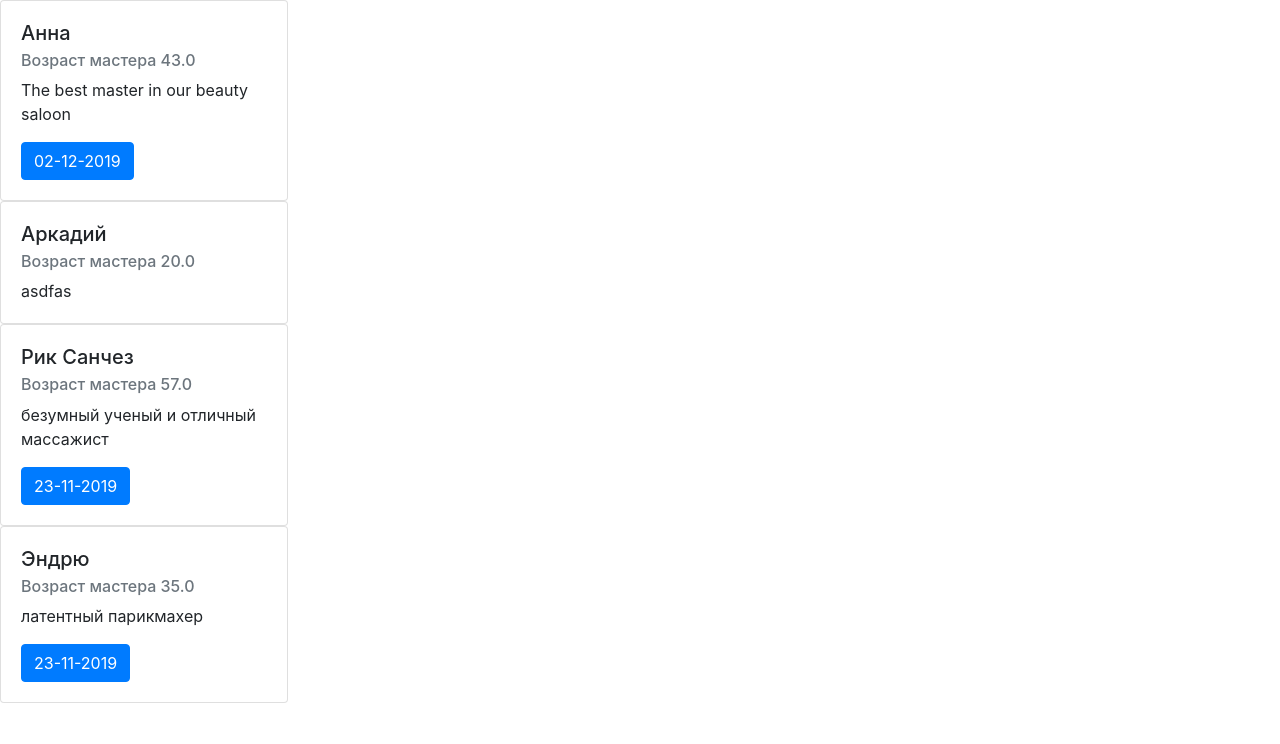
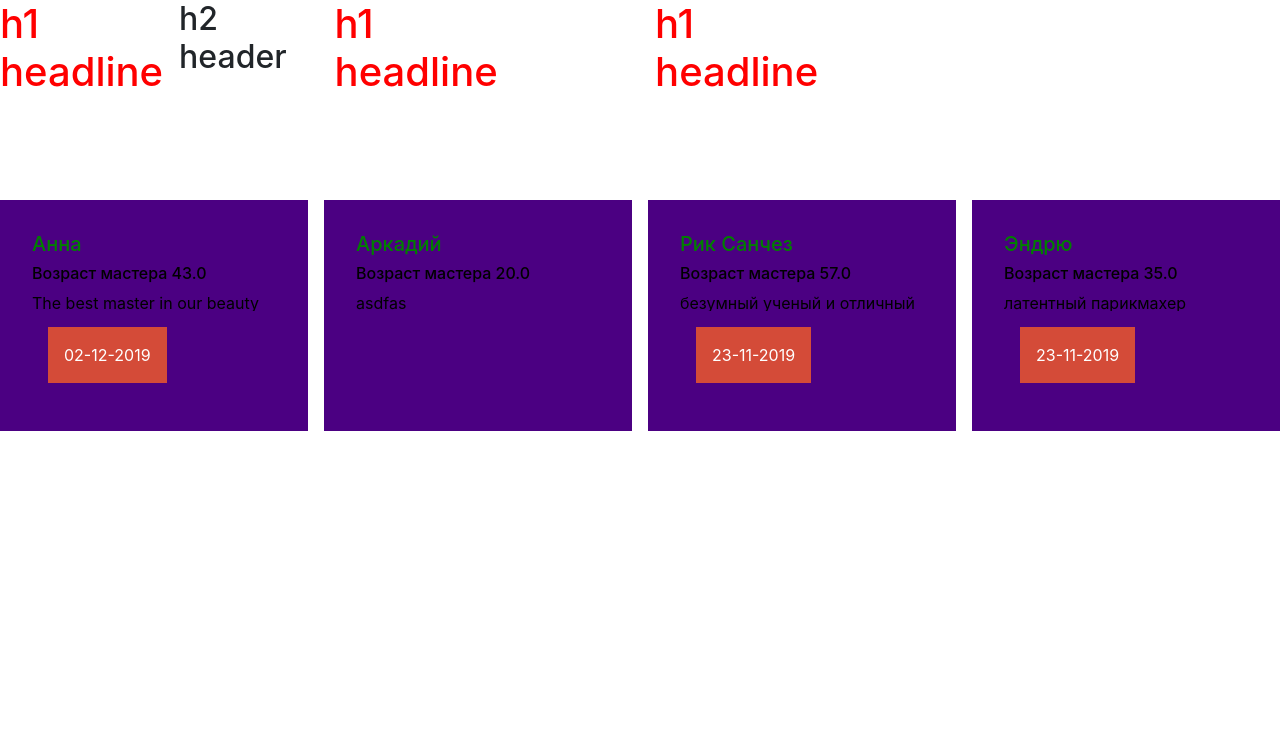
Before and after one commit to razmarinchik/kameliy_beta_repository, a Django app: page /masters/ in a window 1280 px wide. Shown: the part 56-800 px from the top of the page. Run offline with Django 3.2, Linux system fonts and the light colour scheme; data comes from the database, SQL or seed files in the repository; both versions use the stored data as it was after the commit; some libraries are stand-ins or nearby versions.

Commit message:
работа над фронтендом

```diff
--- a/main_app/templates/main_app/base.html
+++ b/main_app/templates/main_app/base.html
@@ -1,8 +1,8 @@
-{% load staticfiles %}
+{% load static %}
 <!DOCTYPE html>
 <html lang="en" dir="ltr">
   <head>
-    <link rel="stylesheet" href="static/css/style.css">
+    <link rel="stylesheet" href="{% static 'css/style.css'%}">
     <link rel="stylesheet" href="https://stackpath.bootstrapcdn.com/bootstrap/4.3.1/css/bootstrap.min.css" integrity="sha384-ggOyR0iXCbMQv3Xipma34MD+dH/1fQ784/j6cY/iJTQUOhcWr7x9JvoRxT2MZw1T" crossorigin="anonymous">
     <meta charset="utf-8">
     <title>
@@ -34,5 +34,6 @@
     {% block content %}
     Base body
     {% endblock %}
+
   </body>
 </html>
--- a/main_app/templates/main_app/find_master.html
+++ b/main_app/templates/main_app/find_master.html
@@ -3,17 +3,42 @@
 Выбор мастера
 {% endblock %}
 {% block content %}
+
+<div class="cardes">
+  <div class="cardes">
+    <h1>h1 headline</h1>
+    <h2>h2 header</h2>
+  </div>
+  <div class="cardes">
+    <h1>h1 headline</h1>
+  </div>
+  <div class="cardes">
+    <h1>h1 headline</h1>
+  </div>
+</div>
+<div class="cardes">
+
+
   {%for master in masters %}
-  <div class="card" style="width: 18rem;">
-  <div class="card-body">
-    <h5 class="card-title">{{master.master_name}}</h5>
-    <h6 class="card-subtitle mb-2 text-muted">Возраст мастера {{master.age}}</h6>
-    <p class="card-text">{{master.description}}</p>
-    {%for time in master.free_time.all %}
+      <div class="master_card">
+        <h5 >{{master.master_name}}</h5>
+        <h6 >Возраст мастера {{master.age}}</h6>
+        <div class="description">
+          <p >{{master.description}}</p>
+        </div>
+        {%for time in master.free_time.all %}
+        <div class="inner_button">
+          <a href= "/record/{{master.id}}/{{time.id}}" class="knopka" type="button">{{time.time|date:"d-m-Y"}}</a>
+        </div>
+        {% endfor %}
+      </div>
 
-    <a href= "/record/{{master.id}}/{{time.id}}" class="btn btn-primary">{{time.time|date:"d-m-Y"}}</a>
+
+
     {% endfor %}
-  </div>
-  </div>
-  {% endfor %}
+</div>
+
+
+
+
 {% endblock %}
--- a/static/css/style.css
+++ b/static/css/style.css
@@ -1,8 +1,43 @@
-h1{
-  color: indigo;
-  background-color: pink;
+h1 {
+  color: red;
 }
 
-.page{
-  padding: 50px;
+.description{
+  height: 20px;
+  overflow: hidden;
 }
+.cardes{
+  display: grid;
+  grid-template-columns: repeat(4, 1fr);
+  grid-auto-rows: minmax(200px,auto);
+  grid-gap: 1em;
+
+
+}
+
+.master_card{
+
+  background-color: indigo;
+  color: black;
+  padding: 2em;
+}
+
+.master_card > h5{
+  color: green;
+}
+
+.knopka{
+  color: #fff; /* цвет текста */
+  text-decoration: none; /* убирать подчёркивание у ссылок */
+  user-select: none; /* убирать выделение текста */
+  background: rgb(212,75,56); /* фон кнопки */
+  padding: 1em; /* отступ от текста */
+  outline: none; /* убирать контур в Mozilla */
+}
+a.knopka:hover {
+  background: green;
+  text-decoration: none;
+} /* при наведении курсора мышки */
+.inner_button{
+    padding: 1em;
+}
```
Also changed, not shown: db.sqlite3.
